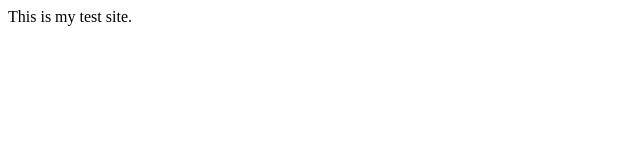
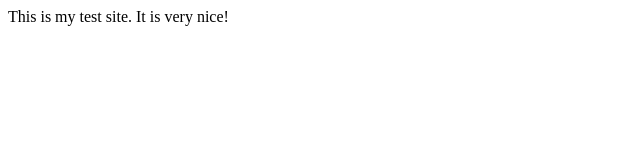
Before and after one commit to mattstep/static-test, a plain HTML site: page index.html in a window 1280 px wide. Shown: the whole page, without its empty margins (0-640 px from the left). Drawn offline with Linux system fonts and the light colour scheme.

Commit message:
Update to index.html

```diff
--- a/index.html
+++ b/index.html
@@ -1,5 +1,6 @@
 <html>
 <body>
 This is my test site.
+It is very nice!
 </body>
 </html>
```
